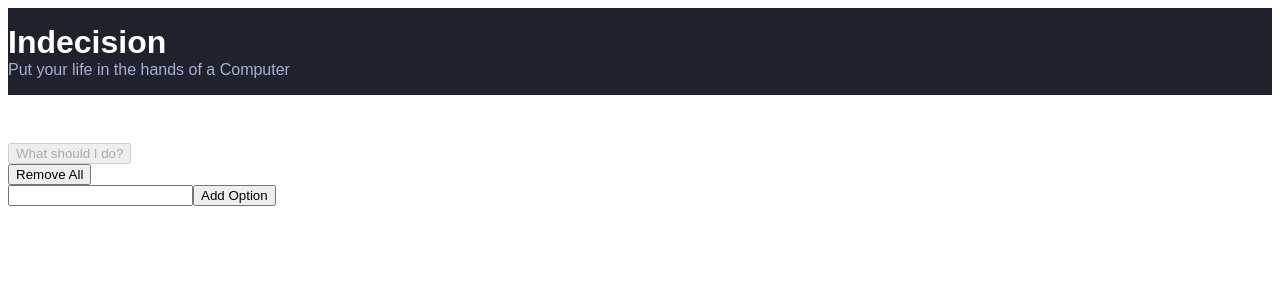
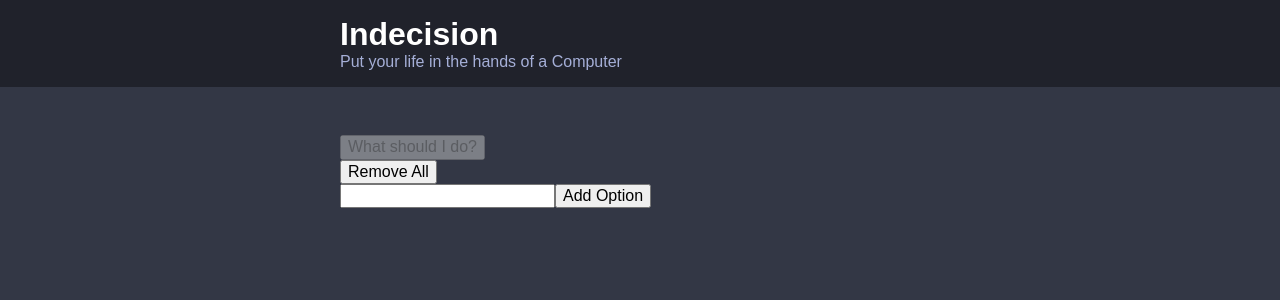
Before and after one commit to SaeromB/react-course, a React app: page / in a window 1280 px wide. Shown: the top 300 px of the page. Built offline with nearby package versions, Linux system fonts and the light colour scheme.

Commit message:
added setting.scss

```diff
--- a/package.json
+++ b/package.json
@@ -13,6 +13,7 @@
     "css-loader": "^3.4.0",
     "live-server": "^1.2.0",
     "node-sass": "^4.13.0",
+    "normalize.css": "^8.0.1",
     "react": "^16.12.0",
     "react-dom": "^16.12.0",
     "react-modal": "^3.11.1",
--- a/src/App.js
+++ b/src/App.js
@@ -2,5 +2,8 @@
 import ReactDOM from 'react-dom';
 import Indecision from './components/Indecision';
 import './styles/styles.scss'
+import 'normalize.css/normalize.css';
+
+// import nomalize.css will make the css look the same in every browser(Chrome, Firefox, IE)
 
 ReactDOM.render(<Indecision />, document.getElementById('app'));
--- a/src/components/Header.js
+++ b/src/components/Header.js
@@ -3,8 +3,10 @@
 
 const Header = (props) => (
   <div className="header">
-    <h1 className="header__title">{props.title}</h1>
-    {props.subtitle && <h2 className="header__subtitle">{props.subtitle}</h2>}
+    <div className="container">
+      <h1 className="header__title">{props.title}</h1>
+      {props.subtitle && <h2 className="header__subtitle">{props.subtitle}</h2>}
+      </div>
   </div>
 )
 
--- a/src/components/Indecision.js
+++ b/src/components/Indecision.js
@@ -96,6 +96,7 @@
       <div>
         <Header subtitle={subtitle}/>
         {/* if there is options do not disable button */}
+        <div className="container">
           <Action hasOptions={this.state.options.length > 0} handlePick={this.handlePick}/>
           {/* this will rerender (this is a prop)*/}
           <Options
@@ -107,6 +108,7 @@
             selectedOption={this.state.selectedOption}
             handleClearSelectedOption={this.handleClearSelectedOption} />
         </div>
+      </div>
     )
   }
 }
--- a/src/styles/base/_base.scss
+++ b/src/styles/base/_base.scss
@@ -5,7 +5,8 @@
 
 body {
   font-family: Arial, Helvetica, sans-serif;
-  font-size: 1.6rem
+  font-size: $m-size;
+  background-color: $dark-blue;
 }
 
 h1{
--- /dev/null
+++ b/src/styles/base/_settings.scss
@@ -0,0 +1,8 @@
+// colors
+// off black variable
+$off-black: #20222b;
+$off-white: #a5afd7;
+$dark-blue: #333745;
+$m-size: 1.6rem;
+$l-size: 3.2rem;
+$xl-size: 4.8rem;
--- /dev/null
+++ b/src/styles/components/_container.scss
@@ -0,0 +1,8 @@
+.container {
+  max-width: 60rem;
+  // if the browser is 70rem we are going to distribute evenly on the left and right
+  margin: 0 auto;
+  // when the browser is small the text is close to the left we can change this by using padding
+  // we do not want padding on the top and bottom
+  padding: 0 $m-size;
+}
--- a/src/styles/components/_header.scss
+++ b/src/styles/components/_header.scss
@@ -1,20 +1,20 @@
 .header {
-  background: #20222b;
+  background: $off-black;
   color: white;
-  margin-bottom: 4.8rem;
+  margin-bottom: $xl-size;
   //padding on the top and the bottom will have 1.6rem and left and right will have 0.
-  padding: 1.6rem 0;
+  padding: $m-size 0;
 }
 
 // BEM block element modifier
 .header__title {
-  font-size: 3.2rem;
+  font-size: $l-size;
   margin: 0;
 }
 
 .header__subtitle {
-  color: #a5afd7;
-  font-size: 1.6rem;
+  color: $off-white;
+  font-size: $m-size;
   font-weight: 500;
   margin: 0;
 }
--- a/src/styles/styles.scss
+++ b/src/styles/styles.scss
@@ -1,2 +1,5 @@
+@import './base/settings';
+// setting most go first
 @import './base/base';
+@import './components/container';
 @import './components/header';
--- a/webpack.config.js
+++ b/webpack.config.js
@@ -12,7 +12,8 @@
       test: /\.js$/,
       exclude: /node_modules/
     }, {
-      test: /\.scss$/,
+      // this will support both scss files and css files
+      test: /\.s?css$/,
       // get the code and change it scss to css
       use: [
         'style-loader',
```
Also changed, not shown: 1 other file (tests, documents, lock files or other folders). Lines whose indentation alone changed are shown as unchanged.
